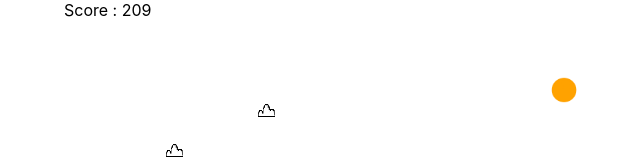
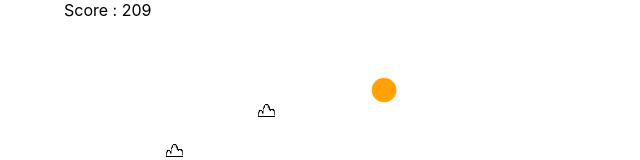
Before and after one commit to VolodymyrKolisnichenko/game_dino, a React (Create React App) app: page / in a window 1280 px wide. Shown: the top 160 px of the page, without its empty margins (276-916 px from the left). Built offline with nearby package versions, Linux system fonts and the light colour scheme.

Commit message:
add
add useCallback

```diff
--- a/src/App.css
+++ b/src/App.css
@@ -49,7 +49,7 @@
   background-size: 40px 40px;
   position: relative;
   top: -120px;
-  left: 480px;
+  left: 300px;
 }
 @keyframes cactusMov {
   0% {
--- a/src/App.jsx
+++ b/src/App.jsx
@@ -1,4 +1,4 @@
-import React, { useEffect, useRef, useState } from "react";
+import React, { useEffect, useRef, useState, useCallback } from "react";
 import "./App.css";
 
 function App() {
@@ -10,7 +10,7 @@ function App() {
   const [score, setScore] = useState(0);
 
 
-  const jump = () => {
+  const jump = useCallback(() => {
     if (!isJumping) {
       setIsJumping(true);
       if (!!dinoRef.current && dinoRef.current.classList !== "jump") {
@@ -21,7 +21,7 @@ function App() {
         }, 300);
       }
     }
-  };
+  }, [isJumping]);
 
 
   useEffect(() => {
@@ -50,7 +50,7 @@ function App() {
     }, 10);
 
     return () => clearInterval(isAlive);
-  });
+  }, [score, jump]);
 
 
   useEffect(() => {
@@ -60,7 +60,7 @@ function App() {
       document.removeEventListener("keydown", jump);
       document.removeEventListener("touchstart", jump);
     };
-  }, []);
+  }, [jump]);
 
 
   return (
```
